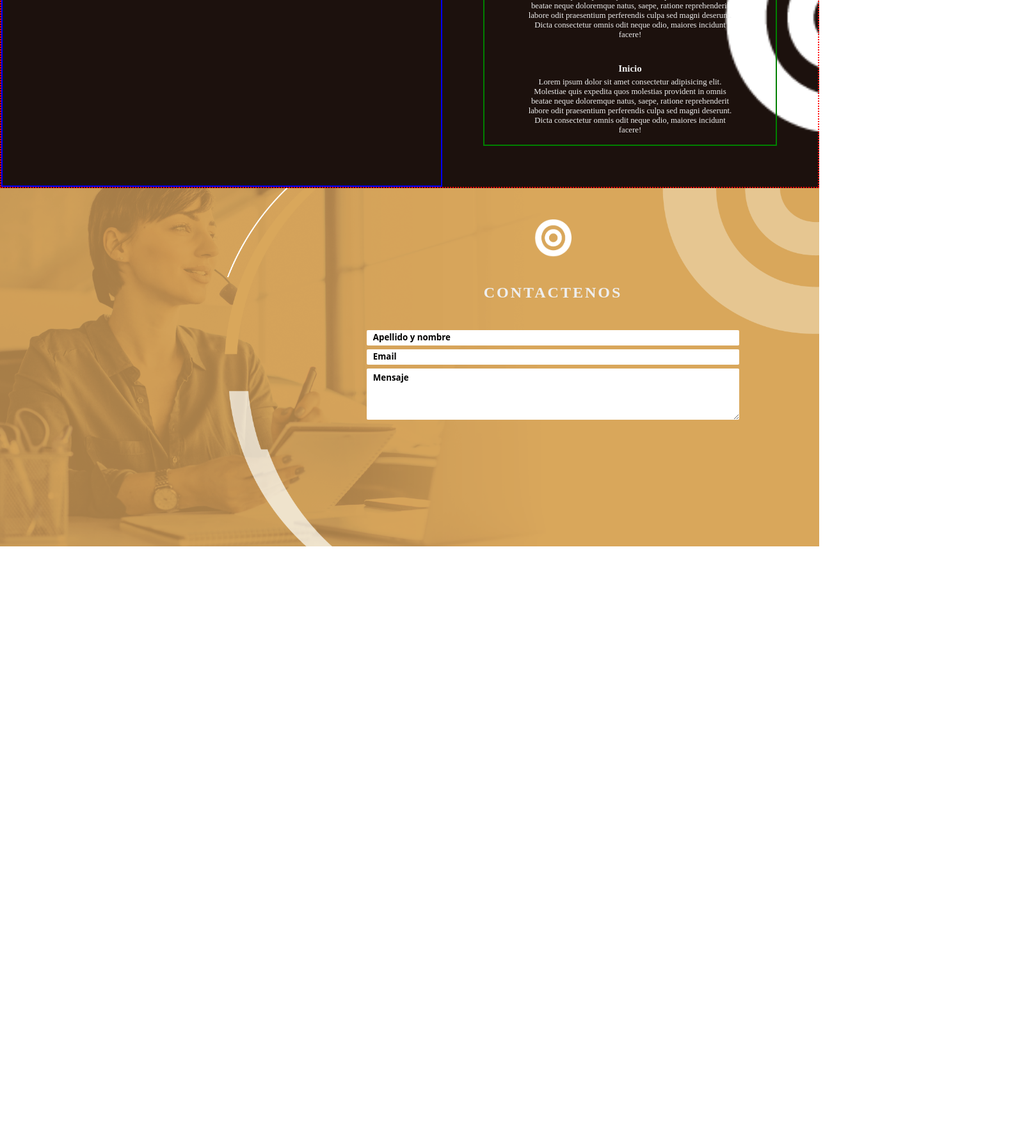
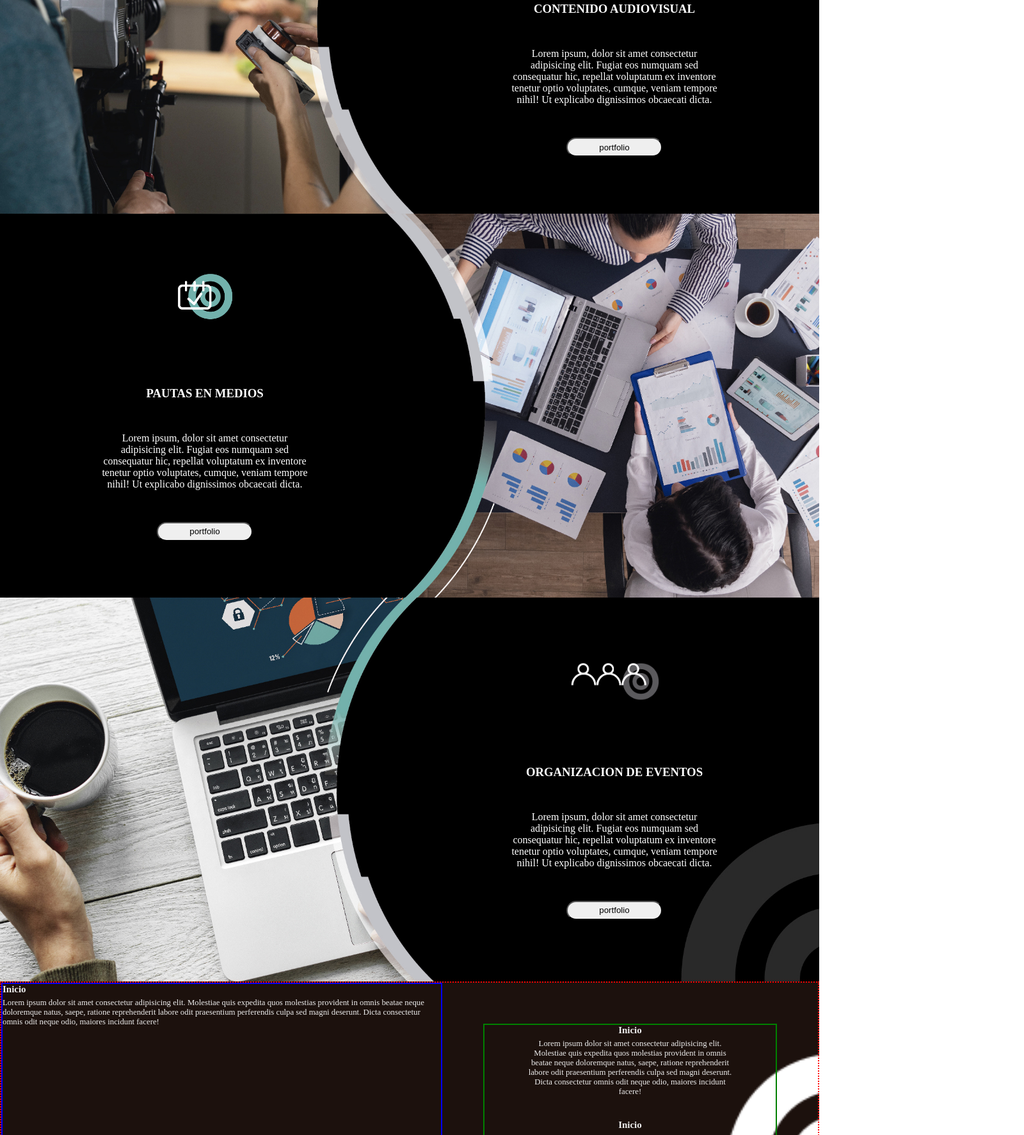
Before and after one commit to Yoryao/impacto, a plain HTML site: page index.html in a window 1280 px wide. Shown: the part 1026-2800 px from the top of the page at 64% size, 1600 px wide, since content can reach past the window. Before the commit the page ends 1880 px from the top, so only its background shows below. Drawn offline with Linux system fonts and the light colour scheme; files whose address does not match are found by name.

Commit message:
cards dektop

```diff
--- a/css/style.css
+++ b/css/style.css
@@ -55,27 +55,56 @@ a:hover{
 /* INICIO BLOQUE MAIN */
 /* FIN BLOQUE MAIN */
 /* INICIO BLOQUE CONTENEDOR TARJETAS */
-.card-right-content{
+.image-1{
+    background-image:url('../img/recursos/1.jpg');
     height: 600px;
-    background-image:url('../img/recursos/pr-v2-01.png') ;
     background-position: center;
     background-size:cover;
     background-repeat: no-repeat;
 }
+.image-2{
+    background-image:url('../img/recursos/2.jpg');
+    height: 600px;
+    background-position: center;
+    background-size:cover;
+    background-repeat: no-repeat;
+}
+.image-3{
+    background-image:url('../img/recursos/3.jpg');
+    height: 600px;
+    background-position: center;
+    background-size:cover;
+    background-repeat: no-repeat;
+}
+.image-4{
+    background-image:url('../img/recursos/4.jpg');
+    height: 600px;
+    background-position: center;
+    background-size:cover;
+    background-repeat: no-repeat;
+}
+
 .card-content{
     display: flex;
     flex-direction: column;
-    width: 40%;
     height: 100%;
     justify-content: center;
     color: white;
     align-items: center;
     padding-top: 100px;
 }
+.left-content{
+    position: relative;
+    right: 25%;
+}
+.right-content{
+    position: relative;
+    left: 25%;
+}
 .card-content p {
     padding: 50px 30px;
     text-align: center;
-    width: 80%;
+    width: 30%;
 
 }
 .card-icon{
--- a/index.html
+++ b/index.html
@@ -42,8 +42,8 @@
     <!-- FIN BLOQUE MAIN-->
     <!-- INICIO BLOQUE CONTENEDOR TARJETAS -->
     <section class="cards-container">
-        <article class="card-right-content">
-            <div class="card-content">
+        <article class="image-1">
+            <div class="card-content left-content">
                 <img class="card-icon" src="./img/recursos/elementos-03.png" alt="">
                 <h1>PRENSA</h1>
             <p>Lorem ipsum, dolor sit amet consectetur adipisicing elit. Fugiat eos numquam sed consequatur hic, repellat voluptatum ex inventore tenetur optio voluptates, cumque, veniam tempore nihil! Ut explicabo dignissimos obcaecati dicta.</p>
@@ -52,6 +52,38 @@
 
 
         </article>
+        <article class="image-2">
+            <div class="card-content right-content">
+                <img class="card-icon" src="./img/recursos/elementos-04.png" alt="">
+                <h1>CONTENIDO AUDIOVISUAL</h1>
+            <p>Lorem ipsum, dolor sit amet consectetur adipisicing elit. Fugiat eos numquam sed consequatur hic, repellat voluptatum ex inventore tenetur optio voluptates, cumque, veniam tempore nihil! Ut explicabo dignissimos obcaecati dicta.</p>
+            <button class="btn">portfolio</button>
+            </div>
+
+
+        </article>
+    </article>
+    <article class="image-3">
+        <div class="card-content left-content">
+            <img class="card-icon" src="./img/recursos/elementos-05.png" alt="">
+            <h1>PAUTAS EN MEDIOS</h1>
+        <p>Lorem ipsum, dolor sit amet consectetur adipisicing elit. Fugiat eos numquam sed consequatur hic, repellat voluptatum ex inventore tenetur optio voluptates, cumque, veniam tempore nihil! Ut explicabo dignissimos obcaecati dicta.</p>
+        <button class="btn">portfolio</button>
+        </div>
+
+
+    </article>
+</article>
+<article class="image-4">
+    <div class="card-content right-content">
+        <img class="card-icon" src="./img/recursos/elementos-06.png" alt="">
+        <h1>ORGANIZACION DE EVENTOS</h1>
+    <p>Lorem ipsum, dolor sit amet consectetur adipisicing elit. Fugiat eos numquam sed consequatur hic, repellat voluptatum ex inventore tenetur optio voluptates, cumque, veniam tempore nihil! Ut explicabo dignissimos obcaecati dicta.</p>
+    <button class="btn">portfolio</button>
+    </div>
+
+
+</article>
 
     </section>
     <!-- linea de control -->
```
Also changed, not shown: img/recursos/1.jpg (added), img/recursos/2.jpg (added), img/recursos/3.jpg (added), img/recursos/4.jpg (added).
